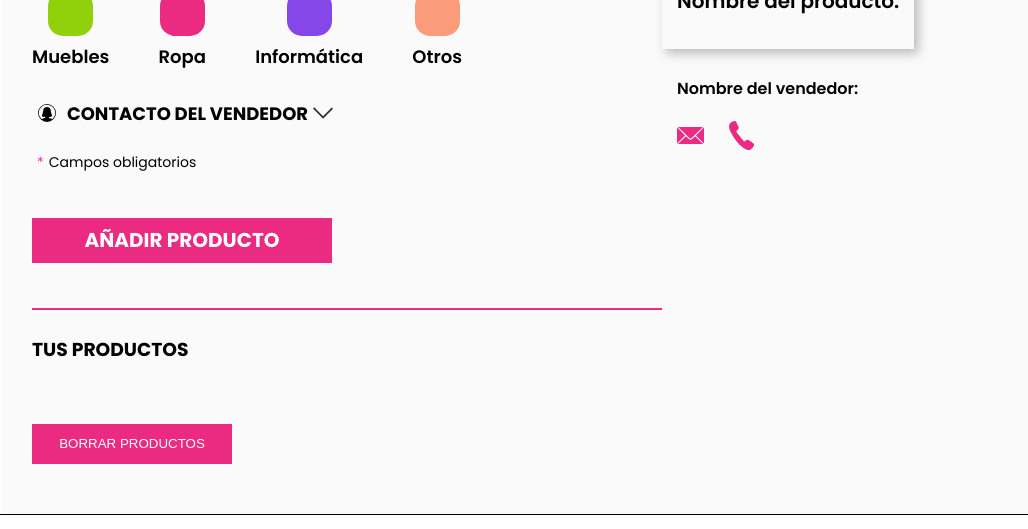
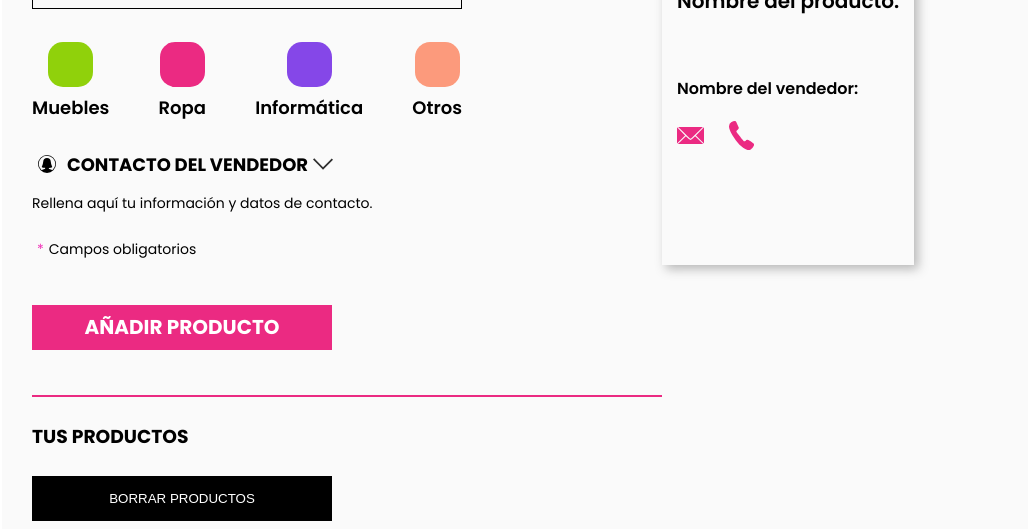
Before and after one commit to Juls-ux/username-project-promo-c-pt-module-2-team-2, a website built with Vite: page src/form.html in a window 1280 px wide. Shown: the part 573-1102 px from the top of the page, without its empty margins (83-1111 px from the left). Built offline with nearby package versions, Linux system fonts and the light colour scheme.

Commit message:
mas estilos

```diff
--- a/src/partials/main_form.html
+++ b/src/partials/main_form.html
@@ -12,6 +12,7 @@
           alt="flecha desplegable"
         />
       </h3>
+      <p class="form_texto-explicativo">Rellena aquí los datos del producto que deseas vender.</p>
       <div class="js_form1 form">
         <label class="form_file" for="imageUpload"
           >Selecciona tu imagen<span class="form_span">*</span></label
@@ -63,6 +64,7 @@
           alt="flecha desplegable"
         />
       </h3>
+      <p class="form_texto-explicativo">Rellena aquí tu información y datos de contacto.</p>
       <div class="js_form2 form display">
         <label class="form_label" for="name">
           Nombre Completo<span class="form_span">*</span></label
--- a/src/scss/layout/_form.scss
+++ b/src/scss/layout/_form.scss
@@ -98,7 +98,6 @@ main {
         font-size:15px;
         font-weight: 400;
         cursor: pointer;
-        border-radius: 5px;
         padding-block: 10px;
         text-align: center;
         margin-bottom: 35px;
@@ -136,12 +135,14 @@ main {
         font-weight: 300;
     }
     &_button {
+
         align-self: center;
         background-color:#EB2A82;
         color: white;
         border: none;
         height: 45px;
         width: 300px;
+        font-size: 16px;
 
         &:hover {
             background-color: #90D10B;
@@ -202,6 +203,10 @@ main {
         height: 45px;
         border-radius: 15px;
     }
+    &_texto-explicativo{
+        font-size: 14px;
+        margin-block: 15px;
+    }
 }
 
 .container {
@@ -209,19 +214,20 @@ main {
     align-items: center;
     padding: 10px;
     text-align: center;
-
+    margin-bottom: 40px;
+    max-width: 100%;
     box-shadow: 4px 4px 10px #3f3f3f5c;
 
 
         @include tablet{
             padding: 15px;
             justify-content: right;
-            height: 450px;
         }
 
     &_img {
         max-width: 100%;
         height: auto;
+
     }
 
     &_price{
@@ -328,6 +334,7 @@ main {
     margin-top: 45px;
     margin-bottom: 25px;
     border-top: 2px solid #EB2A82;
+    width: 100%;
 }
 
 .list{
@@ -335,10 +342,10 @@ main {
 }
 
 .list_Delet {
-    margin-top: 35px;
-    background-color:#EB2A82;
+    align-self: center;
+    background-color:#000000;
     color: white;
     border: none;
-    height: 40px;
-    width: 200px;
+    height: 45px;
+    width: 300px;
 }
```
